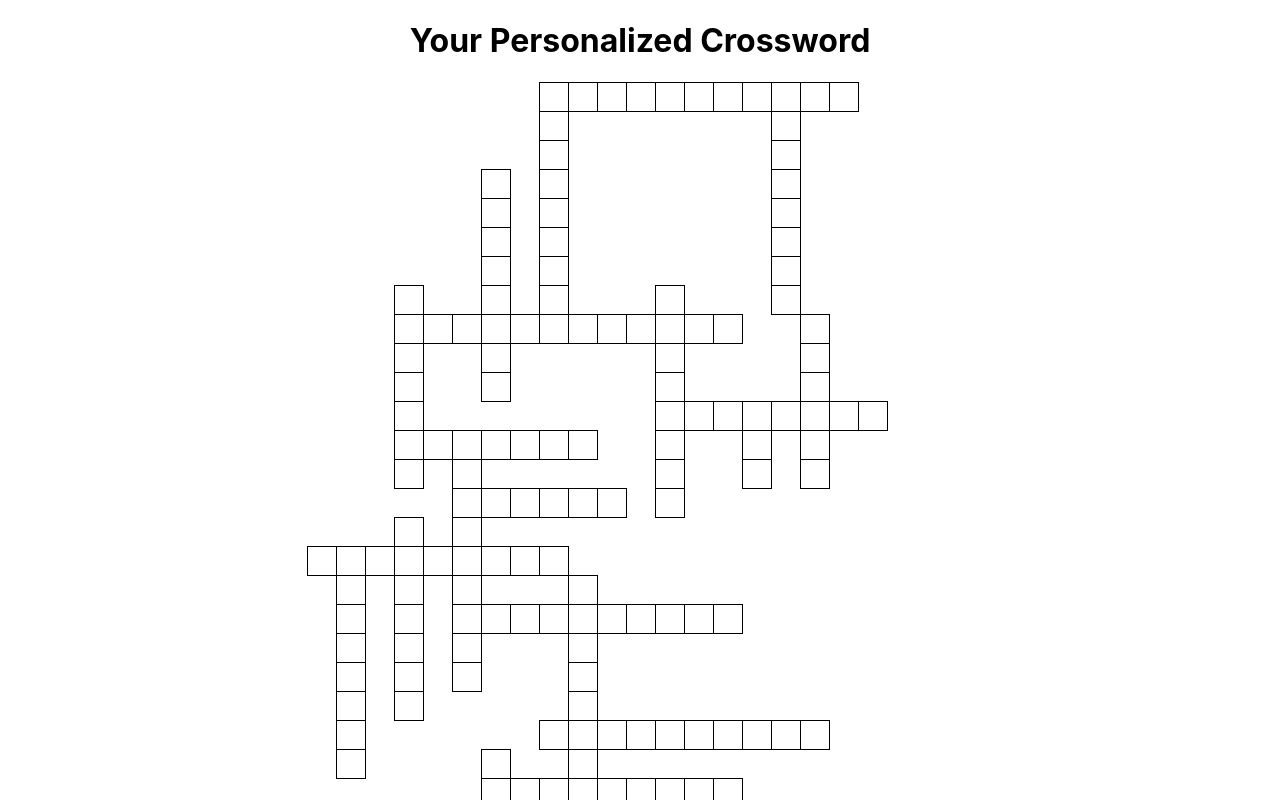
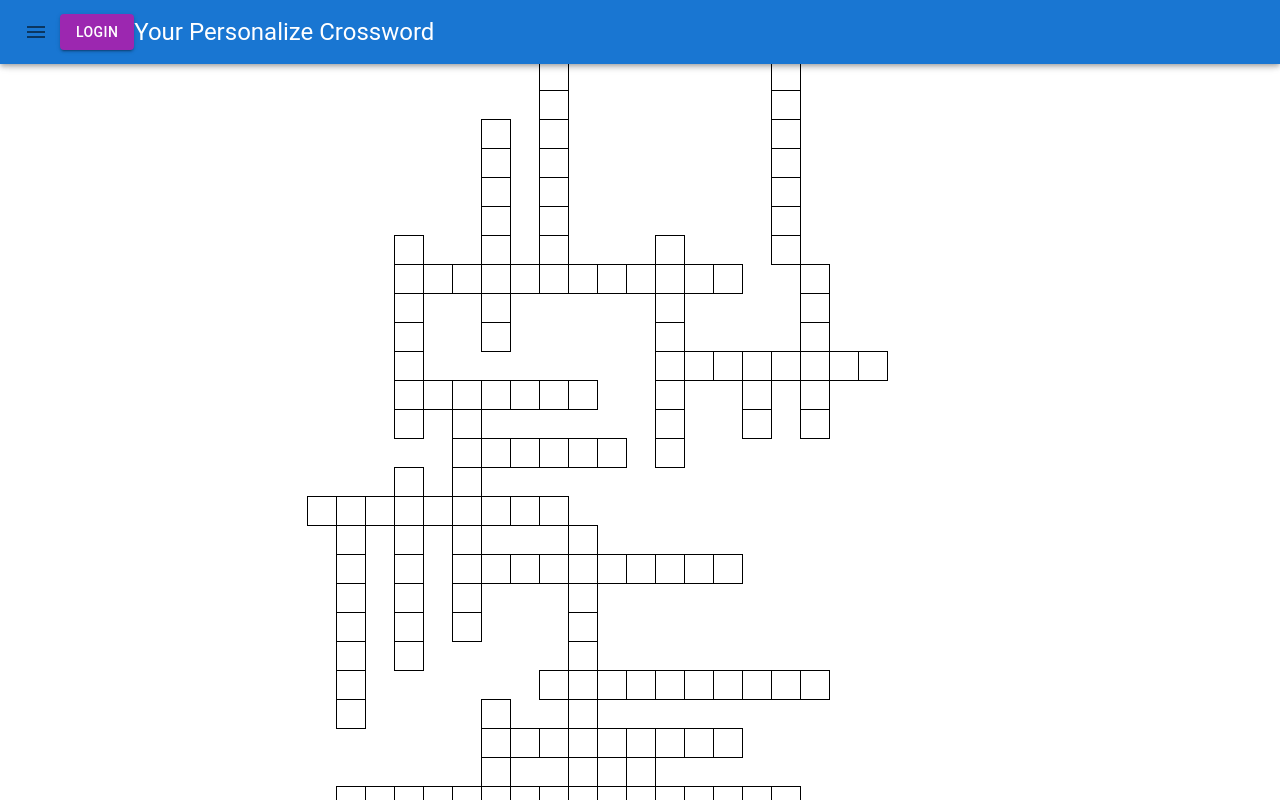
Before and after one commit to GitUser520/SmartCrosswordCreator, a React (Create React App) app in the folder nwhacks/: page / in a window 1280 px wide. Shown: the top 800 px of the page. Built offline with nearby package versions, Linux system fonts and the light colour scheme.

Commit message:
Added menu bar.

```diff
--- a/nwhacks/src/App.js
+++ b/nwhacks/src/App.js
@@ -2,6 +2,7 @@ import logo from './logo.svg';
 import './App.css';
 import React from 'react';
 import {Crossword} from "./Crossword.js";
+import {HomePage} from "./HomePage.js";
 
 let testStrings = [
     "autonomy",
@@ -42,9 +43,10 @@ var crossword = new Crossword(testStrings, testNum);
 function App() {
     return (
         <div>
-            <h1 className="header">
-                Your Personalized Crossword
-            </h1>
+            {/*<h1 className="header">*/}
+            {/*    Your Personalized Crossword*/}
+            {/*</h1>*/}
+            <HomePage />
             <div className="crossword-container">
                 <CrosswordComponent grid={crossword.grid} />
             </div>
--- a/nwhacks/src/HomePage.js
+++ b/nwhacks/src/HomePage.js
@@ -36,7 +36,7 @@ function CompleteAppBar() {
                         Login
                     </Button>
                     <Typography variant={"h5"}>
-                        Placeholder for Crossword Name
+                        Your Personalize Crossword
                     </Typography>
                 </Toolbar>
             </AppBar>
```
